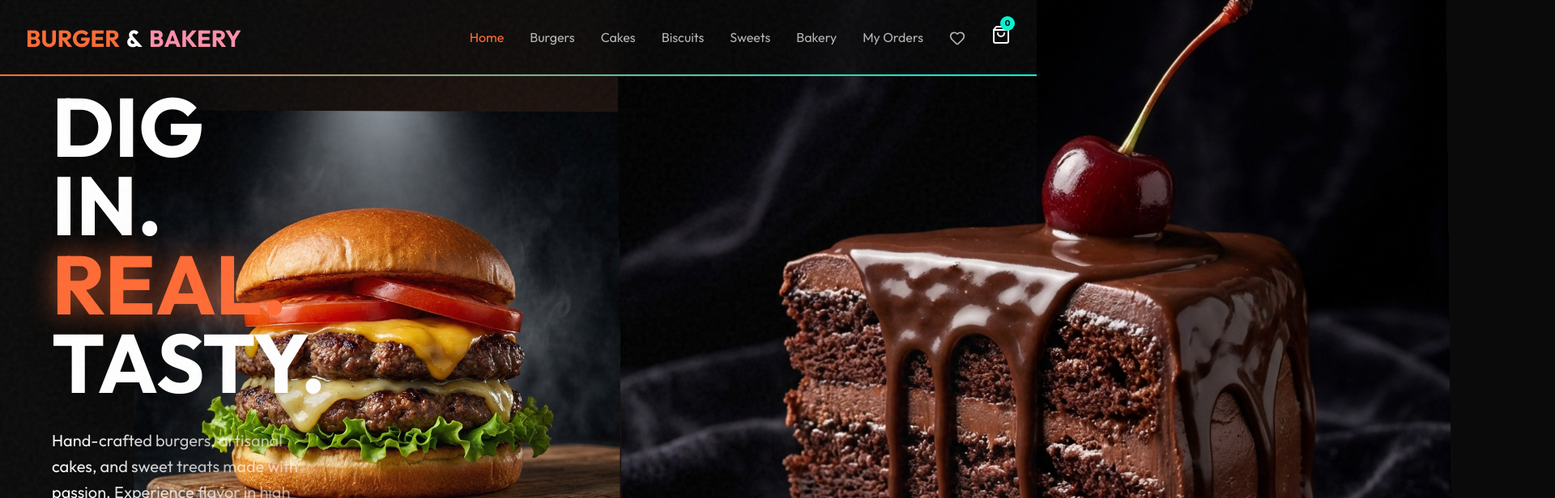
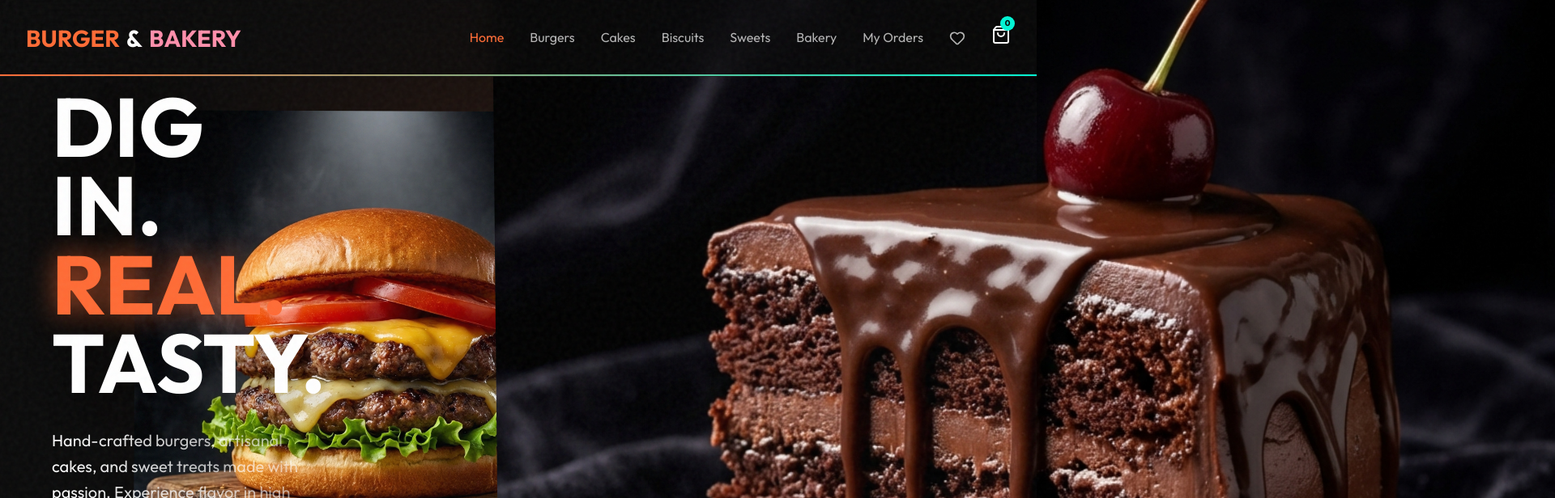
Before and after one commit to Subas2/burger, a React (Vite) app: page / in a window 1280 px wide. Shown: the top 616 px of the page at 81% size, 1920 px wide, since content can reach past the window. Built offline with nearby package versions, Linux system fonts and the light colour scheme; no server answers; a web font is replaced by a local one.

Commit message:
Scale up background cake hero image to match burger size

```diff
--- a/src/pages/Home.jsx
+++ b/src/pages/Home.jsx
@@ -217,11 +217,11 @@ export default function Home() {
                             <motion.img
                                 src={heroCake}
                                 alt="Yummy Cake"
-                                initial={{ opacity: 0, scale: 0.5, x: 50 }}
+                                initial={{ opacity: 0, scale: 0.8, x: 50 }}
                                 // Floating Animation (Opposite phase)
                                 animate={{
                                     opacity: 1,
-                                    scale: 1,
+                                    scale: 1.3,
                                     x: 0,
                                     y: [0, 30, 0],
                                     rotate: [0, -5, 0]
@@ -235,6 +235,7 @@ export default function Home() {
                                     scale: { duration: 0.8, delay: 0.4 },
                                     x: { duration: 0.8, delay: 0.4 }
                                 }}
+                                style={{ zIndex: 0 }}
                             />
                         </div>
                     </div>
```
